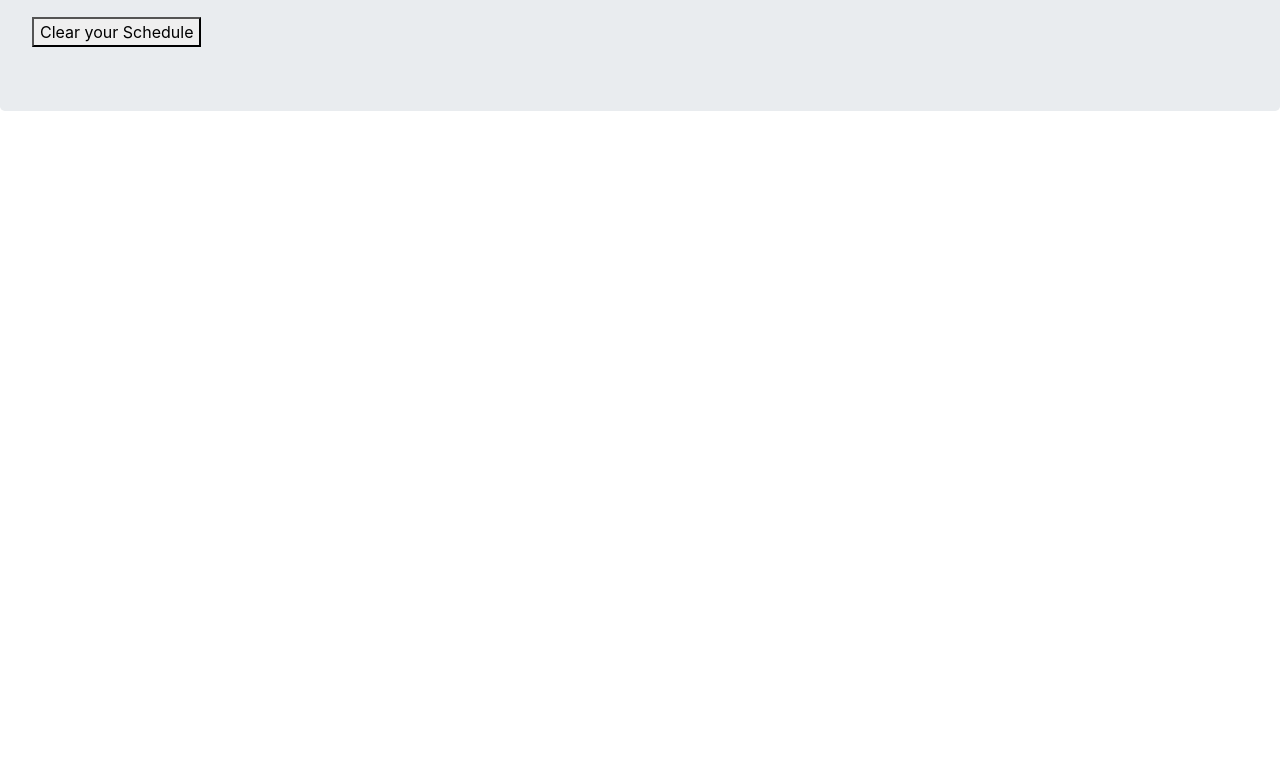
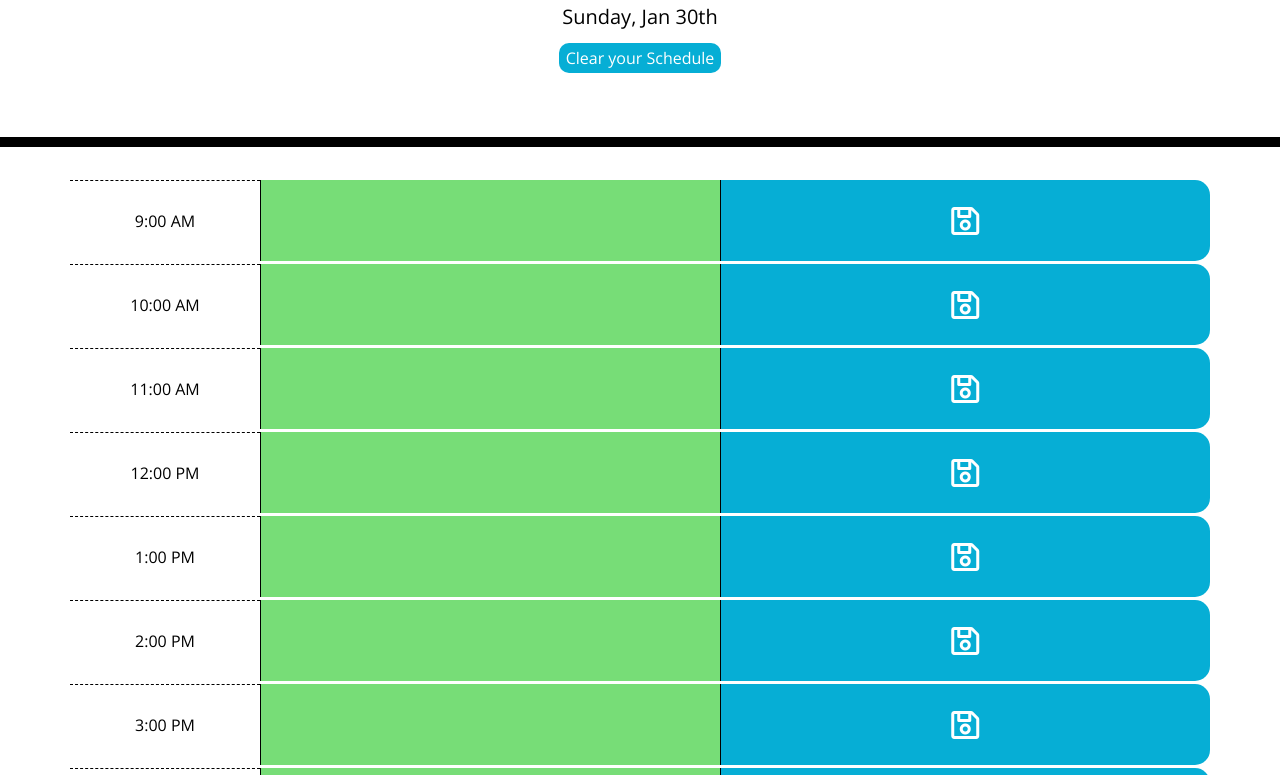
Before and after one commit to aaguirre7/my_day, a plain HTML site: page index.html in a window 1280 px wide. Shown: the part 187-962 px from the top of the page. Before the commit the page ends 800 px from the top, so only its background shows below. Drawn offline with nearby package versions, Linux system fonts and the light colour scheme.

Commit message:
Adding JS,CSS and favi icon

```diff
--- a/assets/css/styles.css
+++ b/assets/css/styles.css
@@ -0,0 +1,100 @@
+body {
+    font-family: 'Open Sans', sans-serif;
+    font-size: 16px;
+    line-height: 1;
+  }
+
+  textarea{
+    background: transparent;
+    border: none;
+    resize: none;
+    color: #000000;
+    border-left: 1px solid black;
+    padding: 10px;
+    width:100%;
+    height:100%;
+  }
+
+  .jumbotron {
+    text-align: center;
+    background-color: transparent;
+    color: black;
+    border-radius: 0;
+    border-bottom: 10px solid black;
+  }
+
+  .description{
+    white-space: pre-wrap;
+    padding:0;
+  }
+
+  .time-block{
+    text-align: center;
+    border-radius: 15px;
+  }
+
+  .row {
+    white-space: pre-wrap;
+    min-height: 80px;
+    border-top: 1px solid white;
+    margin-top:2px;
+  }
+
+  .hour {
+    background-color: #ffffff;
+    color: #000000;
+    border-top: 1px dashed #000000;
+  }
+
+  .hour p{
+    margin-bottom:0;
+  }
+
+  .past {
+    background-color: #666;
+    color: white;
+  }
+
+  .present {
+    background-color: #ff6961;
+    color: white;
+  }
+
+  .future {
+    background-color: #77dd77;
+    color: white;
+  }
+
+  .saveBtn {
+    border-left: 1px solid black;
+    border-top-right-radius: 15px;
+    border-bottom-right-radius: 15px;
+    background-color: #06AED5;
+    color: white;
+    cursor:pointer;
+    position: relative;
+    min-height:80px;
+  }
+
+  .saveBtn i{
+    position: absolute;
+    top: 50%;
+    left: 50%;
+    transform: translate(-50%, -50%);
+    transition: all .2s ease-in-out;
+  }
+
+  .saveBtn:hover i {
+    font-size: 40px;
+    transition: all .2s ease-in-out;
+  }
+
+  #clearData{
+    border: 1px solid transparent;
+    border-radius:10px;
+    background-color: #06AED5;
+    color: white;
+    cursor: pointer;
+    position: relative;
+    min-height: 30px;
+  }
--- a/assets/js/script.js
+++ b/assets/js/script.js
@@ -0,0 +1,98 @@
+// create the timeblocks in HTML dynamictly
+$(document).ready(function(){
+    for (var i = 9; i <= 17; i ++){
+        if (i <= 11){
+            var t1 = i + ":00 "
+            $('.container').append(`<div class="row time-block" data-time="${i}">
+                    <div class="col-sm col-md-2 hour">
+                            <p>${t1}AM</p>
+                    </div>
+                    <div class="col-sm co;-md-8 d-flex description">
+                        <textarea></textarea>
+                    </div><div class="col-sm con-md-2 saveBtn">
+                            <i class="far fa-save fa-2x"></i>
+                        </div></>
+                </div>`);
+        }
+        else if(i == 12){
+                var t2 = i +":00 "
+                $('.container').append(`<div class="row time-block" data-time="${i}">
+                    <div class="col-sm col-md-2 hour">
+                            <p>${t2}PM</p>
+                    </div>
+                    <div class="col-sm co;-md-8 d-flex description">
+                        <textarea></textarea>
+                    </div><div class="col-sm con-md-2 saveBtn">
+                            <i class="far fa-save fa-2x"></i>
+                        </div></>
+                </div>`);
+            }
+        else{
+            var t3 = (i - 12)+":00 ";
+            $('.container').append(`<div class="row time-block" data-time="${i}">
+                    <div class="col-sm col-md-2 hour">
+                            <p>${t3}PM</p>
+                    </div>
+                    <div class="col-sm co;-md-8 d-flex description">
+                        <textarea></textarea>
+                    </div><div class="col-sm con-md-2 saveBtn">
+                            <i class="far fa-save fa-2x"></i>
+                        </div></>
+                </div>`);
+            }
+        }
+    let timeTrackObject ={};
+// Checks for loca storage, if missing creates an array.
+        if (localStorage.getItem('timeTrackObject')){
+            timeTrackObject = JSON.parse(localStorage.getItem('timeTrackObject'));
+        }
+        else{
+            timeTrackObject = {
+                '9': { time: "9", value: ""},
+                '10':{ time: "10", value: ""},
+                '11':{ time: "11", value: ""},
+                '12':{ time: "12", value: ""},
+                '13':{ time: "13", value: ""},
+                '14':{ time: "14", value: ""},
+                '15':{ time: "15", value: ""},
+                '16':{ time: "16", value: ""},
+                '17':{ time: "17", value: ""}
+            };
+        }
+// Load data from created timeblocks
+    $(".time-block").each(function(){
+        $(this).find(".description textarea").val(timeTrackObject[$(this).attr("Data-time")].vale);
+
+    });
+// SHows today's date
+    let dateString = moment().format('dddd') + ", " +moment().format("MMM Do YY");
+        $("#currentDay").html(dateString.substring(0, dateString.length - 5) + "th");
+// changes color according to time of the day
+    const m = moment();
+    $.each($(".time-block"), function(index,value){
+        let dateHour = $(value).attr("data-time");
+        if (Number(dateHour)=== m.hour()){
+            $(this).find("textarea").addClass('present');
+        }else if(Number(dateHour)< m.hour()){
+            $(this).find("textarea").addClass('past');
+        }else {
+            $(this).find("textarea").addClass("future");
+        }
+    });
+//saves to local storage day's activity
+    $("body").on('click',".saveBtn", function(e){
+    //Gets varialbles containing DATA
+        var hour = $(this).closest(".time-block").attr("data-time");
+        var textValue = $(this).closest(".time-block").find("description textarea").val();
+        timeTrackObject[hour].value = textValue;
+    //sends collected data to Local storage
+        localStorage.setItem('timeTrackObject', JSON.stringify(timeTrackObject));
+    });
+// clear all button
+    $("body").on('click', "#clearData", function(e){
+        localStorage.setItem('timeTrackObject', "");
+        $(".time-block").each(function(){
+            $(this).find(".description textarea").val('');
+        });
+    });
+})
--- a/index.html
+++ b/index.html
@@ -2,11 +2,12 @@
 <html lang="en">
     <head>
         <meta charset="UTF-8" />
+        <link rel="icon" href="/assets/images/icon.ico">
         <link rel="stylesheet" href="https://stackpath.bootstrapcdn.com/bootstrap/4.3.1/css/bootstrap.min.css"/>
         <link rel="stylesheet" href="https://use.fontawesome.com/releases/v5.8.1/css/all.css"
         integrity="sha384-50oBUHEmvpQ+1lW4y57PTFmhCaXp0ML5d60M1M7uH2+nqUivzIebhndOJK28anvf" crossorigin="anonymous"/>
         <link href="https://fonts.googleapis.com/css?family=Open+Sans&display=swap" rel="stylesheet"/>
-        <link rel="stylesheet" href="assets/css/style.css" />
+        <link rel="stylesheet" href="/assets/css/styles.css"/>
         <title> My Day Schedule</title>
     </head>
 
```
Also changed, not shown: assets/images/icon.ico (added), assets/images/logo.png (added), 1 other file.
